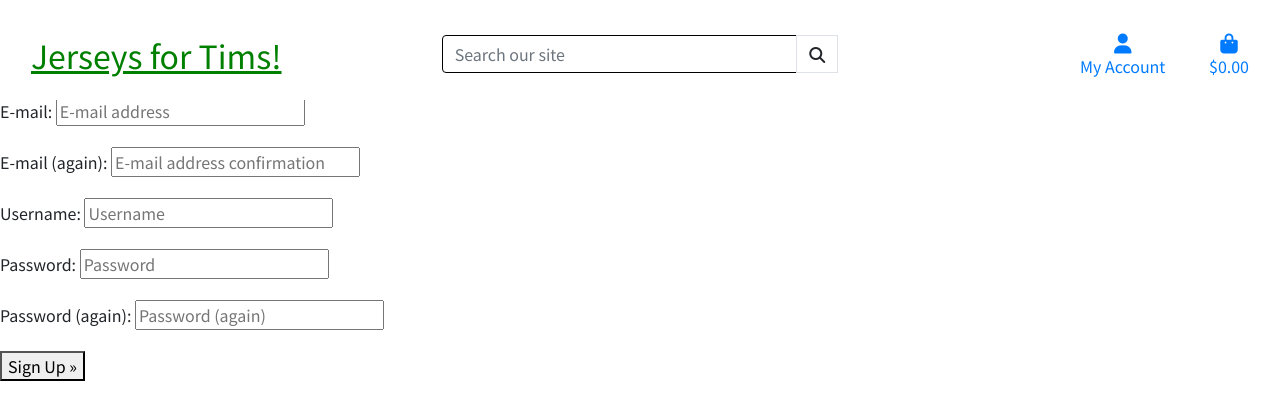
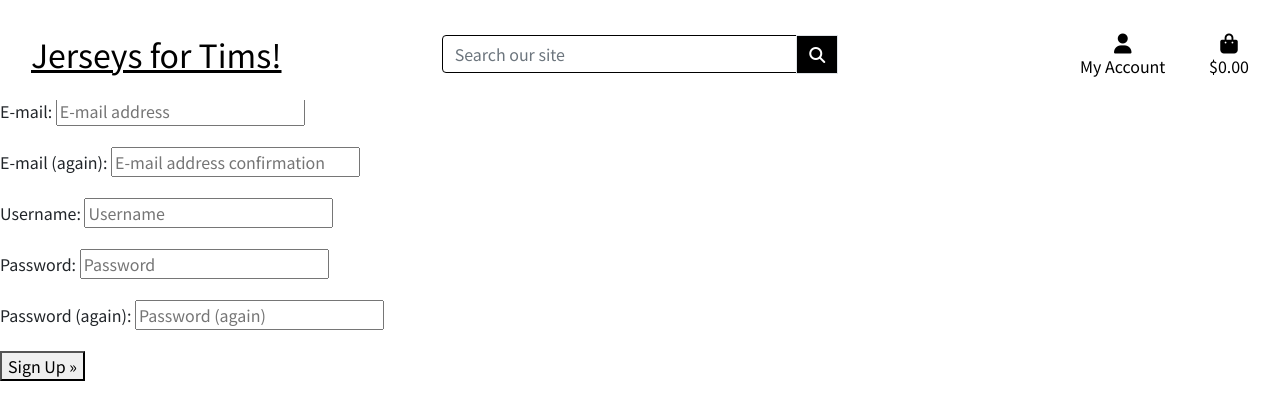
Before and after one commit to markgordon22/Jerseys-for-tims, a Django app: page /accounts/signup/ in a window 1280 px wide. Shown: the top 420 px of the page. Run offline with Django 3.2, Linux system fonts and the light colour scheme; some libraries are stand-ins or nearby versions.

Commit message:
changed bg img - original clashed with text and btn

```diff
--- a/static/css/base.css
+++ b/static/css/base.css
@@ -10,7 +10,7 @@ font-family: 'Noto Sans TC', sans-serif;
 }
 
 .index-page {
-background: url('https://www.thescottishsun.co.uk/wp-content/uploads/sites/2/2018/04/nintchdbpict000373073391.jpg') no-repeat center center fixed;
+background: url('https://www.thescottishsun.co.uk/wp-content/uploads/sites/2/2021/01/NINTCHDBPICT000630031350.jpg') no-repeat center center fixed;
 background-size: cover;
 height: 100vh;
 
@@ -20,19 +20,58 @@ div#topnav{
 height: 100px;
 }
 
+.home-page-container{
+color: white;
+margin-top: 60px;
+text-align: center;
+}
+
+a.shop-button.btn.btn-lg.rounded-0.center-align{
+background-color: white;
+color: #000000
+}
+
+a.shop-button.btn.btn-lg.rounded-0.center-align:hover{
+background-color: #000000;
+color: #ffffff
+}
+
+.my-account{
+color: #000000;
+}
+
+.my-account-icon{
+color: #000000;
+}
+
+.shopping-bag-icon{
+color: #000000;
+}
+
+.grand-total{
+color: #000000
+}
+
 .logo-font{
 text-align: left;
-color: green;
-padding-top: 3px;
+color: #000000;
 font-size: 2em;
 }
 
 .input-border{
-border: 1px solid black;
+border: 1px solid #000000;
 }
 
-.search-icon{
-font-size: 20px;
+button.form-control.btn.btn-black.border.border-black.rounded-0{
+background-color: #000000;
+color: #ffffff;
+border-radius: 10px;
+height: 39px
+}
+
+button.form-control.btn.btn-black.border.border-black.rounded-0:hover{
+color: #000000;
+background-color: #ffffff
 }
 
 .container-text{
```
